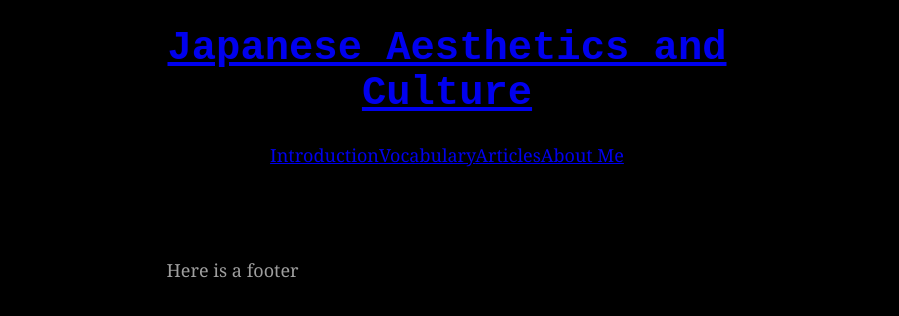
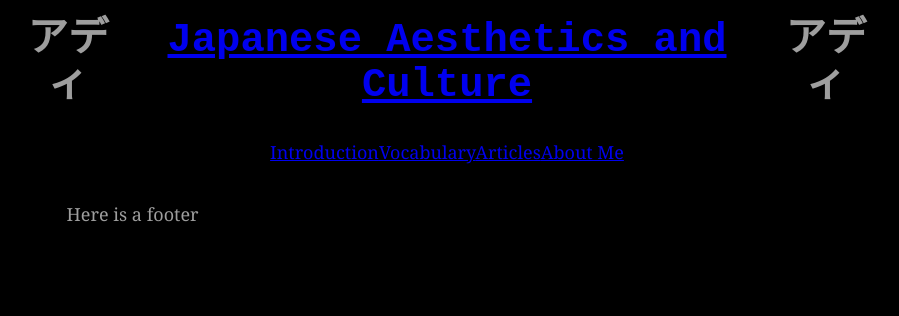
Before and after one commit to AadiWaghray/Japanese-Aesthetics-and-Culture, a Gatsby site: page / in a window 1280 px wide. Shown: the whole page, without its empty margins (193-1092 px from the left). Built offline with nearby package versions, Linux system fonts and the light colour scheme; Gatsby itself is replaced by a stand-in of ours.

Commit message:
Finalized the header

```diff
--- a/src/components/header.js
+++ b/src/components/header.js
@@ -3,25 +3,40 @@ import {navLinksDefault,
         navLinksActive,
 	titleLink,
 	title,
-	header} from "./header.module.css"
+	header,
+	decorationText,
+	titleText} from "./header.module.css"
 import PropTypes from "prop-types"
 import { Link } from "gatsby"
 
 const Header = ({ siteTitle }) => (
   <header className={header}>
     <div className={title}>
-      <h1>
+      <div className={decorationText}>
+	<h1>
+	  アディ
+	</h1>
+      </div>
+      <div className={titleText}>
+        <h1>
           <Link
             to="/"
             className={titleLink}
 	    >
             {siteTitle}
           </Link>
-      </h1>
+        </h1>
+      </div>
+      <div className={decorationText}>
+	<h1>
+	  アディ
+	</h1>
+      </div>
+    </div>
 
       <div
         style={{
-          margin: '1.5rem auto',
+          margin: '0.75rem auto',
 	  textAlign: 'center'
           }}>
         <Link
@@ -54,7 +69,6 @@ const Header = ({ siteTitle }) => (
 	</Link>
       </div>
 
-    </div>
   </header>
 )
 
--- a/src/components/header.module.css
+++ b/src/components/header.module.css
@@ -4,9 +4,21 @@
 
 .title{
     margin: 0 auto;
-    width: 700px;
-    padding: 1.45rem 1.0875rem;
+    width: 900px;
+    padding: 1rem 1.0875rem;
     text-align: center;
+    display: flex;
+}
+
+.decoration-text{
+    margin: 0rem 1.5rem;
+    text-orientation: upright;
+    writing-mode: vertical-rl;
+}
+
+.title-text{
+    color: #9E9E9E;
+    padding-top: 1rem;
 }
 
 .title-link{
--- a/src/components/layout.css
+++ b/src/components/layout.css
@@ -81,7 +81,7 @@ h1 {
   padding-left: 0;
   padding-right: 0;
   padding-top: 0;
-  margin-bottom: 1.45rem;
+  margin-bottom: 0;
   color: inherit;
   font-family: 'Courier New', Courier, monospace;
   font-weight: bold;
--- a/src/components/layout.js
+++ b/src/components/layout.js
@@ -1,14 +1,6 @@
-/**
- * Layout component that queries for data
- * with Gatsby's useStaticQuery component
- *
- * See: https://www.gatsbyjs.com/docs/use-static-query/
- */
-
 import * as React from "react"
 import PropTypes from "prop-types"
 import { useStaticQuery, graphql } from "gatsby"
-
 import Header from "./header"
 import "./layout.css"
 
@@ -30,7 +22,7 @@ const Layout = ({ children }) => {
       <div
         style={{
           margin: `0 auto`,
-          maxWidth: 600,
+          maxWidth: 800,
           padding: `0 1.0875rem 1.45rem`,
         }}
       >
```
Also changed, not shown: 1 other file.
